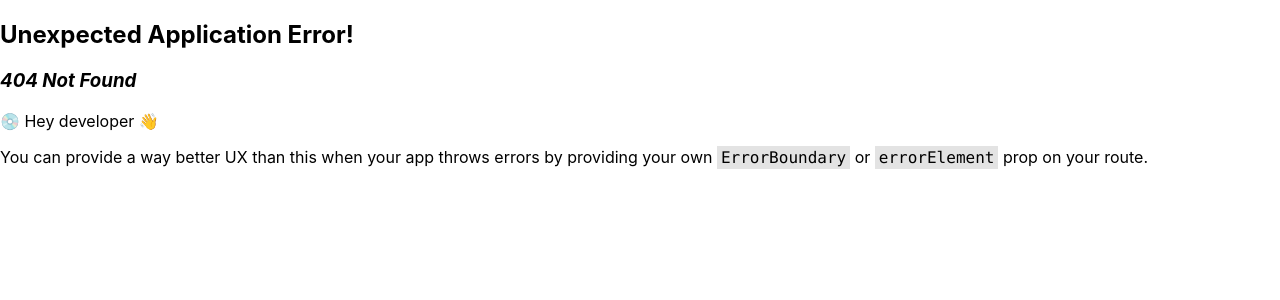
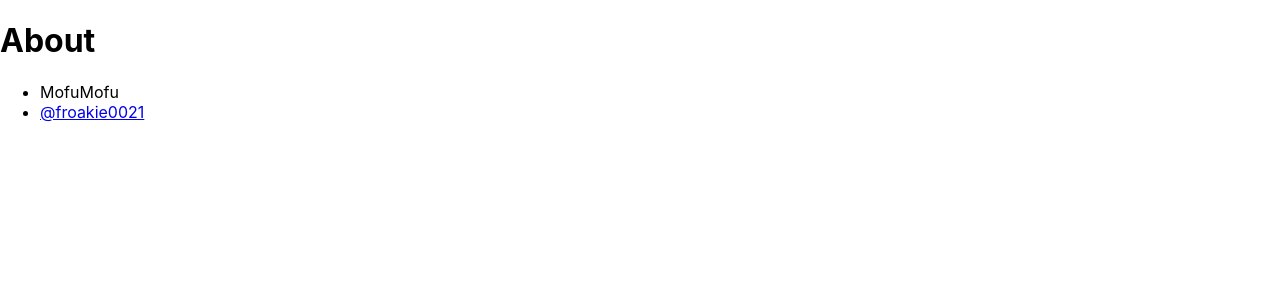
Before and after one commit to MofuMofu2/react-sandbox, a React (Create React App) app: page /about in a window 1280 px wide. Before the commit this address had no page. Shown: the top 300 px of the page. Built offline with nearby package versions, Linux system fonts and the light colour scheme.

Commit message:
feature: 通常のルーティングのためのページを追加

```diff
--- /dev/null
+++ b/src/component/About/About.tsx
@@ -0,0 +1,16 @@
+import React from "react";
+
+export const About = () => {
+  return (
+    <>
+      <h1>About</h1>
+
+      <ul>
+        <li>MofuMofu</li>
+        <li>
+          <a href="https://twitter.com/froakie0021">@froakie0021</a>
+        </li>
+      </ul>
+    </>
+  );
+};
--- a/src/component/MainNavigation/MainNavigation.tsx
+++ b/src/component/MainNavigation/MainNavigation.tsx
@@ -10,7 +10,6 @@ interface MenuItem {
 const menuItems: MenuItem[] = [
   { name: "Home", link: "/" },
   { name: "About", link: "/about" },
-  { name: "Contact", link: "/contact" },
 ];
 
 const MainNavigation = () => {
--- a/src/index.tsx
+++ b/src/index.tsx
@@ -3,12 +3,17 @@ import ReactDOM from "react-dom/client";
 import { createBrowserRouter, RouterProvider } from "react-router-dom";
 import "./index.css";
 import App from "./App";
+import { About } from "./component/About/About";
 import reportWebVitals from "./reportWebVitals";
 
 const router = createBrowserRouter([
   {
     path: "/",
     element: <App />,
+  },
+  {
+    path: "/about",
+    element: <About />,
   },
 ]);
 
```
